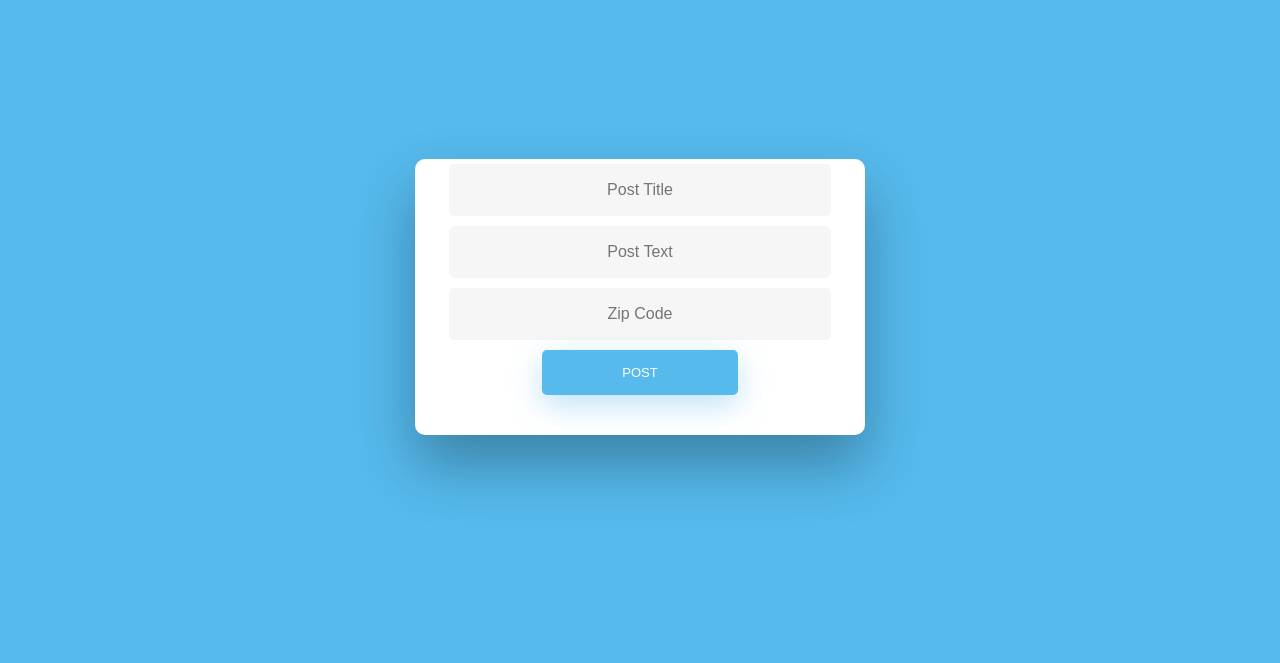
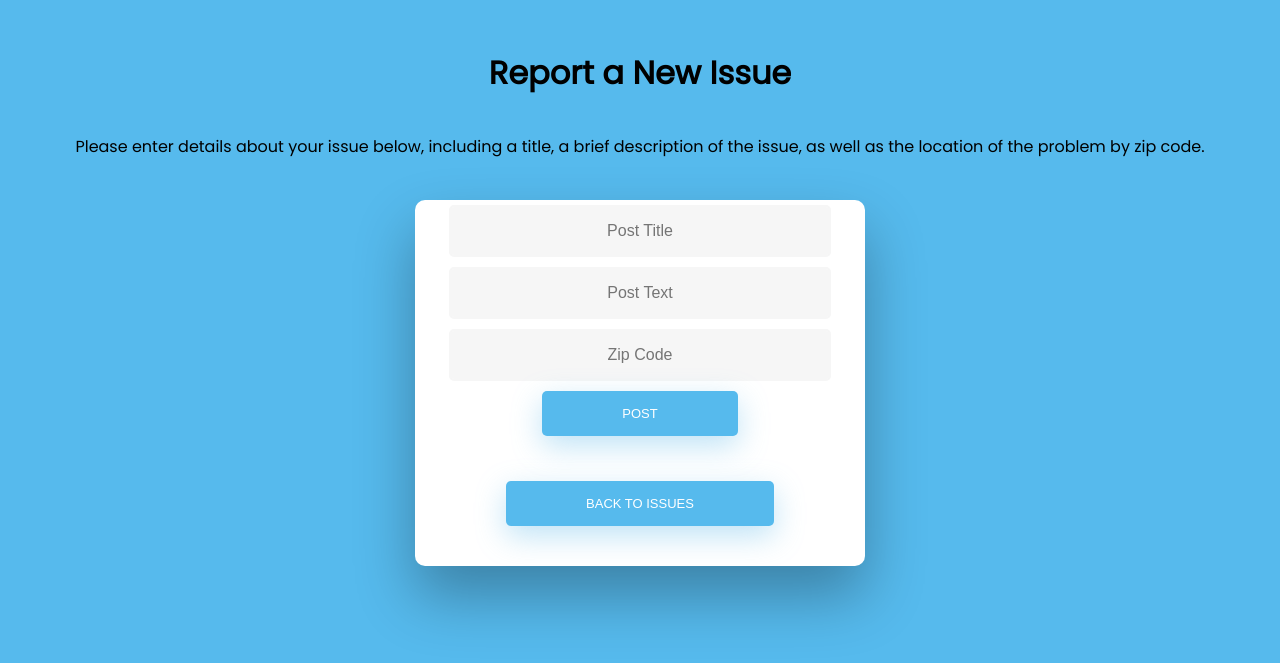
Before and after one commit to pbarrett21/311App, an Angular app in the folder 311Application/Angular311/: page /newPost in a window 1280 px wide. Shown: the part 111-774 px from the top of the page. Built offline with nearby package versions, Linux system fonts and the light colour scheme; sample sign-in values are in the browser's storage.

Commit message:
Refining a couple areas

```diff
--- a/311Application/Angular311/src/app/post/create-post/create-post.component.html
+++ b/311Application/Angular311/src/app/post/create-post/create-post.component.html
@@ -1,4 +1,8 @@
 <div class="wrapper">
+  <h1>Report a New Issue</h1>
+  <p>Please enter details about your issue below, including a title, a brief description of the issue, as well
+     as the location of the problem by zip code.</p>
+  <br>
   <div id="formContent">
 <form #createPostForm="ngForm" (ngSubmit)="createPostForm.valid && onSubmit(createPostForm)">
   <input type="text" name="postTitle" #postTitle="ngModel" [(ngModel)]="model.postTitle" placeholder="Post Title" required
@@ -9,6 +13,7 @@
     [ngClass]="{'invalid-textbox' :createPostForm.submitted && !postLocation.valid }">
   <input type="submit" value="Post">
 </form>
+<input type="button" value="Back to Issues" (click)="router.navigate(['/postDashboard']);" id="postsButton" />
 <!-- Error message -->
 <div class="alert" *ngIf="serverErrorMessages">
   {{serverErrorMessages}}
--- a/311Application/Angular311/src/app/post/post-dashboard/post-dashboard.component.html
+++ b/311Application/Angular311/src/app/post/post-dashboard/post-dashboard.component.html
@@ -1,5 +1,5 @@
 <h1>Issues In Your Area</h1><br>
-<table id="postDashboardTable" class="table-fill">
+<table *ngIf="posts?.length > 0" id="postDashboardTable" class="table-fill">
   <thead>
       <th>Title</th>
       <th>Issue</th>
@@ -19,6 +19,7 @@
     </tr>
   </tbody>
 </table>
+<h1 *ngIf="posts?.length == 0">There are currently no issues in your area.</h1>
 <br>
 <table id="nav">
         <tr>
```
